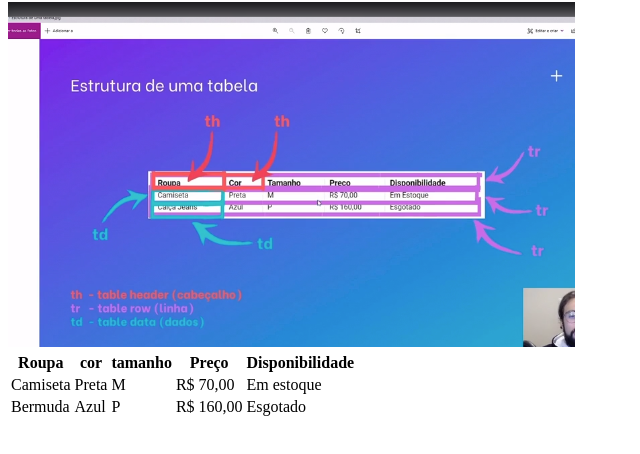
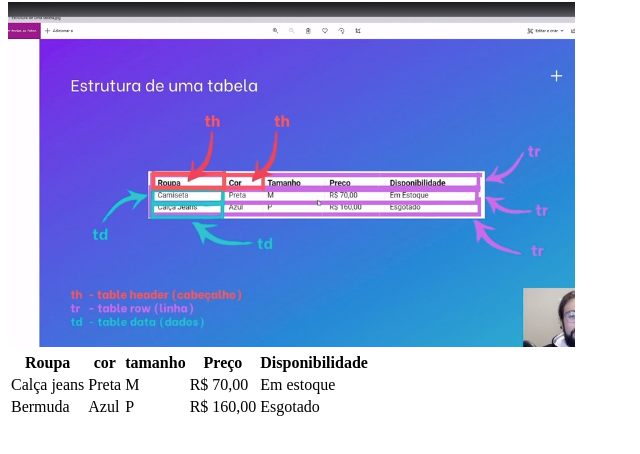
Before and after one commit to Feroton/aula-tabela, a plain HTML site: page index.html in a window 1280 px wide. Shown: the part 78-532 px from the top of the page, without its empty margins (0-640 px from the left). Drawn offline with Linux system fonts and the light colour scheme.

Commit message:
Trocado novamente para calça jeans

```diff
--- a/index.html
+++ b/index.html
@@ -17,7 +17,7 @@
             <th>Disponibilidade</th>
         </tr>
         <tr>
-            <td>Camiseta</td>
+            <td>Calça jeans</td>
             <td>Preta</td>
             <td>M</td>
             <td>R$ 70,00</td>
```
